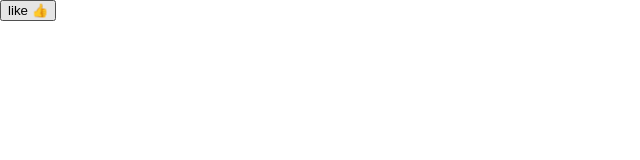
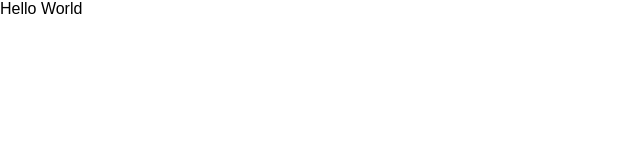
Before and after one commit to kmsheng/react-naive-book-katas, a React (Create React App) app in the folder hello-react/: page / in a window 1280 px wide. Shown: the top 160 px of the page, without its empty margins (0-640 px from the left). Built offline with nearby package versions, Linux system fonts and the light colour scheme.

Commit message:
add stuff for lesson12

```diff
--- a/hello-react/src/index.js
+++ b/hello-react/src/index.js
@@ -3,38 +3,16 @@ import ReactDOM from 'react-dom';
 import registerServiceWorker from './registerServiceWorker';
 import './index.css';
 
-class LikeButton extends Component {
-
-  static defaultProps = {
-    likeText: '點讚',
-    cancelText: '取消'
-  };
-
-  constructor() {
-    super();
-    this.state = {isLiked: false};
-  }
-
-  handleClickOnLikeButton = () => {
-    this.setState((prevState) => ({isLiked: ! prevState.isLiked}));
-  };
-
-  render () {
-    const {isLiked} = this.state;
-    const {likeText, cancelText} = this.props;
-    return (
-      <button onClick={this.handleClickOnLikeButton}>
-        {isLiked ? cancelText : likeText} 👍
-      </button>
-    )
-  }
-}
+const HelloWorld = (props) => {
+  const sayHi = (event) => console.log('hello world');
+  return <div onClick={sayHi}>Hello World</div>;
+};
 
 class Index extends Component {
   render () {
     return (
       <div>
-        <LikeButton likeText="like" cancelText="cacnel" />
+        <HelloWorld />
       </div>
     )
   }
```
